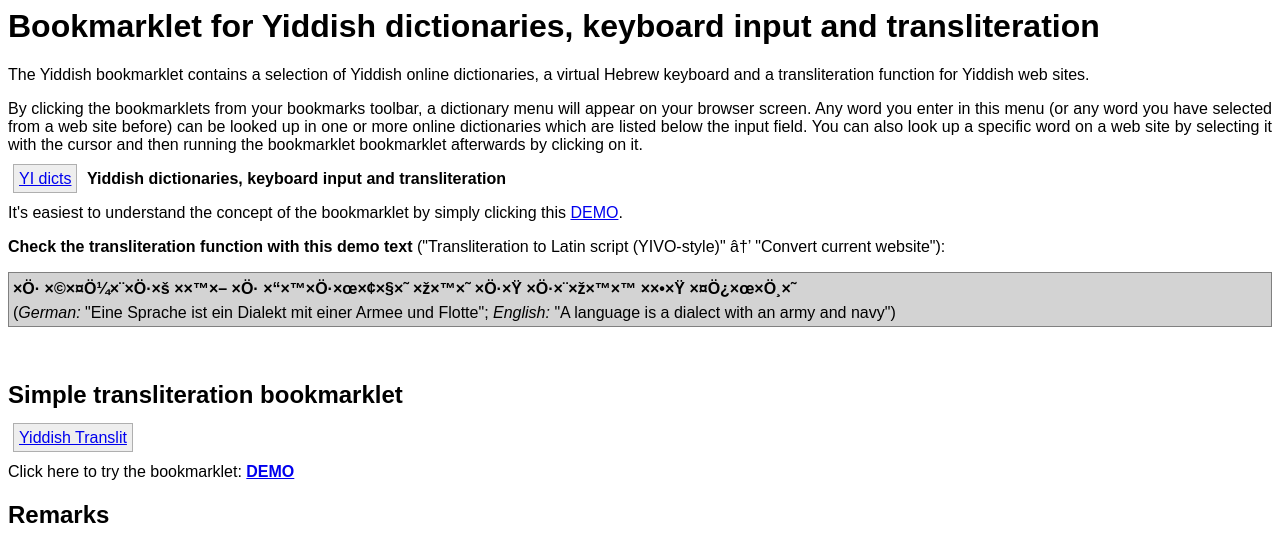
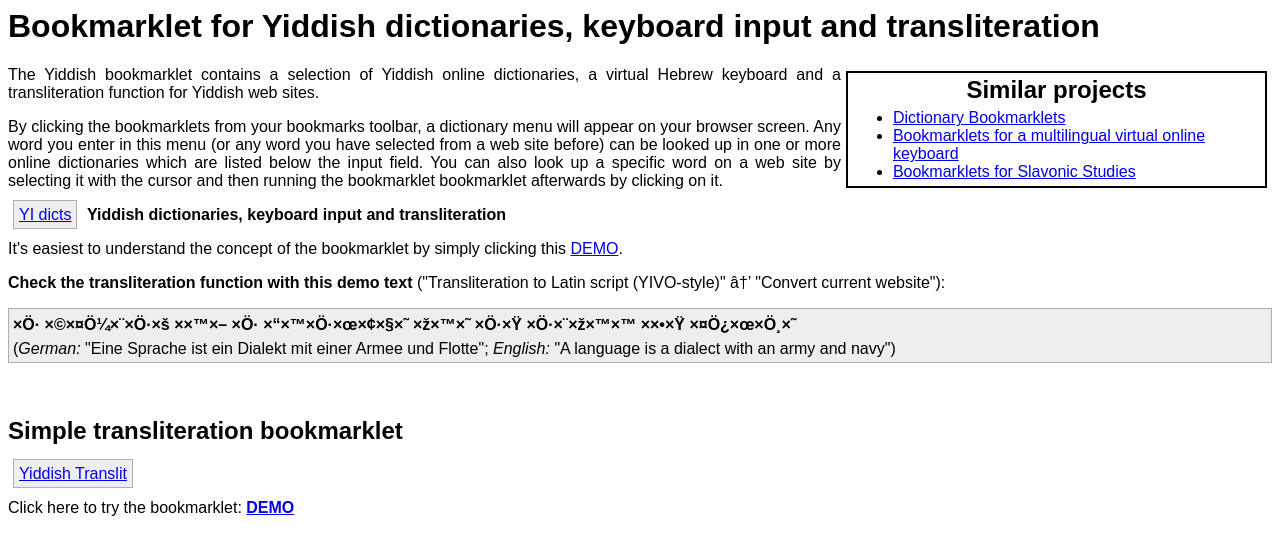
Before and after one commit to pod-o-mart/yiddishBookmarklets, a plain HTML site: page index.html in a window 1280 px wide. Shown: the top 534 px of the page. Drawn offline with Linux system fonts and the light colour scheme.

Commit message:
Update index.html

```diff
--- a/index.html
+++ b/index.html
@@ -1,11 +1,19 @@
 <div style="font-family:sans-serif;">
 <h1>Bookmarklet for Yiddish dictionaries, keyboard input and transliteration</h1>
+  <div style="float:right;margin:5px;border:2px solid black;max-width:33%;">
+<h2 style="text-align:center;margin:3px;">Similar projects</h2>
+<ul style="margin:5px;">
+	<li><a href="https://pod-o-mart.github.io/dictionaryBookmarklets/">Dictionary Bookmarklets</a></li>
+	<li><a href="https://pod-o-mart.github.io/keyboardBookmarklets/">Bookmarklets for a multilingual virtual online keyboard</a></li>
+	<li><a href="https://pod-o-mart.github.io/slavonicBookmarklets/">Bookmarklets for Slavonic Studies</a></li>
+</ul>
+</div>
 <p style="text-align: justify;">The Yiddish bookmarklet contains a selection of Yiddish online dictionaries, a virtual Hebrew keyboard and a transliteration function for Yiddish web sites.</p>
 <p style="text-align: justify;">By clicking the bookmarklets from your bookmarks toolbar, a dictionary menu will appear on your browser screen. Any word you enter in this menu (or any word you have selected from a web site before) can be looked up in one or more online dictionaries which are listed below the input field. You can also look up a specific word on a web site by selecting it with the cursor and then running the bookmarklet bookmarklet afterwards by clicking on it.</p>
 <p style="text-align: justify;"><a href="javascript:var%20t=window.getSelection?window.getSelection():document.getSelection?document.getSelection():(document.selection&&document.selection.createRange)?document.selection.createRange().text:'';if(t!='');(function(d){var%20s=d.createElement('script');s.type='text/javascript';s.charset='utf-8';s.async=true;s.src='https://pod-o-mart.github.io/yiddishBookmarklets/yiddish.js';d.body.appendChild(s);}(document));" onclick="alert('Drag the browser button link into the bookmarks toolbar or save the link as a bookmark.');return false;" style="border: 1px solid #afafaf; padding: 5px; margin: 5px; background-color: #eeeeee;">YI dicts</a>&nbsp;<strong>Yiddish dictionaries, keyboard input and transliteration</strong></p>
 <p style="text-align: justify;">It's easiest to understand the concept of the bookmarklet by simply clicking this <a href="javascript:var%20t=window.getSelection?window.getSelection():document.getSelection?document.getSelection():(document.selection&&document.selection.createRange)?document.selection.createRange().text:'';if(t!='');(function(d){var%20s=d.createElement('script');s.type='text/javascript';s.charset='utf-8';s.async=true;s.src='https://pod-o-mart.github.io/yiddishBookmarklets/yiddish.js';d.body.appendChild(s);}(document));">DEMO</a>.</p>
 <p><strong>Check the transliteration function with this demo text</strong> ("Transliteration to Latin script (YIVO-style)" → "Convert current website"):</p>
-<p style="text-align: justify;border:1px solid gray;padding:4px;background-color:lightgrey;"><strong>אַ שפּראַך איז אַ דיאַלעקט מיט אַן אַרמיי און פֿלאָט</strong><br />(<i>German:</i> "Eine Sprache ist ein Dialekt mit einer Armee und Flotte"; <i>English:</i> "A language is a dialect with an army and navy")</p>
+<p style="text-align: justify;padding:4px;border: 1px solid #afafaf; background-color: #eeeeee;"><strong>אַ שפּראַך איז אַ דיאַלעקט מיט אַן אַרמיי און פֿלאָט</strong><br />(<i>German:</i> "Eine Sprache ist ein Dialekt mit einer Armee und Flotte"; <i>English:</i> "A language is a dialect with an army and navy")</p>
 <br />
 <h2>Simple transliteration bookmarklet</h2>
 <p><a href="javascript:s=document.createElement('script');s.type='text/javascript';s.src='https://pod-o-mart.github.io/yiddishBookmarklets/jiddisch.js?,true,false';document.body.appendChild(s);void(null);" onclick="alert('Drag the browser button link into the bookmarks toolbar.');return false;" style="border: 1px solid #afafaf; padding: 5px; margin: 5px; background-color: #eeeeee;">Yiddish Translit</a></p>
```
